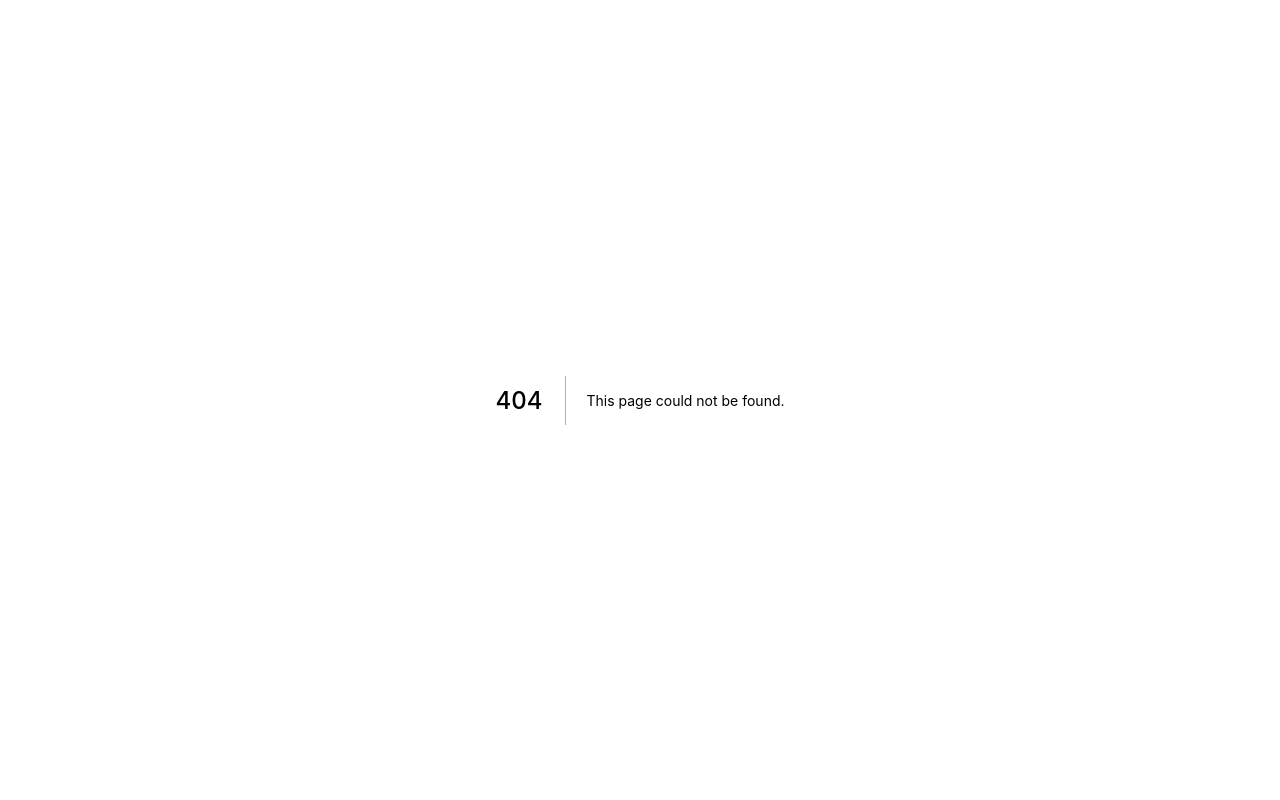
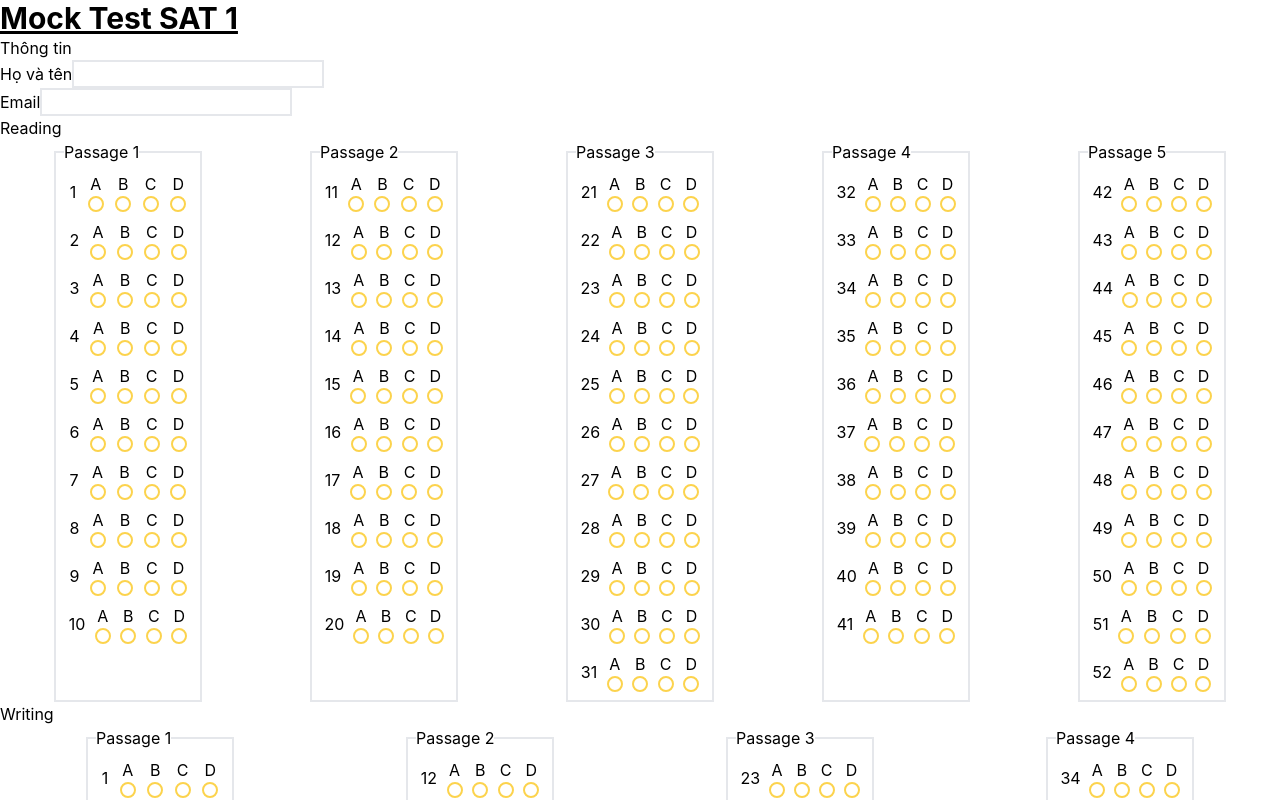
Before and after one commit to fp-tutor/website, a Next.js app: page /mock-tests/sat-2021-01-02 in a window 1280 px wide. Before the commit this address had no page. Shown: the top 800 px of the page. Built offline with nearby package versions, Linux system fonts and the light colour scheme.

Commit message:
Barebone skeleton
* Uncontrolled form input with hacky submit handler

* Tailwind for styling

* API to write data to Google Sheets

```diff
--- a/package.json
+++ b/package.json
@@ -8,6 +8,8 @@
     "lint": "next lint"
   },
   "dependencies": {
+    "@types/google-spreadsheet": "^3.1.5",
+    "google-spreadsheet": "^3.2.0",
     "next": "12.0.7",
     "react": "17.0.2",
     "react-dom": "17.0.2",
@@ -16,10 +18,13 @@
   "devDependencies": {
     "@types/node": "17.0.5",
     "@types/react": "17.0.38",
+    "autoprefixer": "^10.4.0",
     "eslint": "8.5.0",
     "eslint-config-next": "12.0.7",
     "eslint-config-prettier": "^8.3.0",
+    "postcss": "^8.4.5",
     "prettier": "2.5.1",
+    "tailwindcss": "^3.0.8",
     "typescript": "4.5.4"
   }
 }
--- /dev/null
+++ b/pages/api/submit.ts
@@ -0,0 +1,33 @@
+import type { NextApiRequest, NextApiResponse } from 'next'
+import { GoogleSpreadsheet } from 'google-spreadsheet'
+
+const envVars = [
+  'GOOGLE_SPREADSHEET_ID',
+  'GOOGLE_SERVICE_ACCOUNT_EMAIL',
+  'GOOGLE_PRIVATE_KEY'
+]
+
+for (const varName of envVars) {
+  if (!process.env[varName]) {
+    throw new Error(`No ${varName} environment variable set`)
+  }
+}
+
+export default async function handler(
+  req: NextApiRequest,
+  res: NextApiResponse
+) {
+  const doc = new GoogleSpreadsheet(process.env.GOOGLE_SPREADSHEET_ID)
+
+  await doc.useServiceAccountAuth({
+    client_email: process.env.GOOGLE_SERVICE_ACCOUNT_EMAIL,
+    private_key: process.env.GOOGLE_PRIVATE_KEY.replace(/\\n/g, "\n")
+  })
+  await doc.loadInfo()
+
+  const sheet = doc.sheetsByIndex[req.body.id-1]
+
+  await sheet.addRow(req.body.form)
+  console.log(req)
+  res.status(200).json({ result: "Hello" })
+}
--- /dev/null
+++ b/pages/mock-tests/sat-2021-01-02.tsx
@@ -0,0 +1,117 @@
+import { useRef } from 'react'
+import { useForm } from 'react-hook-form'
+import range from '../../utils/utils'
+
+const MultipleChoiceQuestion = ({ section, num }) => {
+  const keys = ['A', 'B', 'C', 'D']
+  const ans_list = keys.map((k, i) => {
+    const id = `${section}.${num}.${k}`
+    return (
+      <div className="flex flex-col content-center" key={`${section}.Q${k}`}>
+        <label htmlFor={id} className="text-center">
+          {k}
+        </label>
+        <input
+          type="radio"
+          name={`${section}.${num}`}
+          value={k}
+          id={id}
+          className="appearance-none w-4 h-4 rounded-full border-2 border-amber-300 checked:bg-amber-300"
+        />
+      </div>
+    )
+  })
+  return (
+    <div className="question w-32 flex flex-row justify-around my-2">
+      <div className="flex flex-col justify-center">
+        <p>{num}</p>
+      </div>
+      {ans_list}
+    </div>
+  )
+}
+
+const Passage = ({ section, num, first, last }) => {
+  const questions = range(first, last + 1, 1).map((i) => (
+    <MultipleChoiceQuestion section={section} num={i} key={`${num}.${i}`} />
+  ))
+  return (
+    <fieldset key={`${section}.Passage ${num}`} className="mx-2 border-2 px-2">
+      <legend>Passage {num}</legend>
+      {questions}
+    </fieldset>
+  )
+}
+
+export default function MockTest() {
+  const submitForm = async event => {
+    event.preventDefault()
+
+    const questions: string[] = range(1, 53, 1).map(i => `R.${i}`).concat(range(1, 44, 1).map(i => `W.${i}`))
+    const answers = Object.fromEntries(questions.map(q => [q, event.target[q].value]))
+    const form = {
+      "Họ và tên": event.target.fullname.value,
+      "Email": event.target.email.value,
+      ...answers
+    }
+
+    const body = {
+      id: 1,
+      form: form
+    }
+
+    console.log(body)
+
+    const res = await fetch('/api/submit', {
+      body: JSON.stringify(body),
+      headers: {
+        'Content-Type': 'application/json'
+      },
+      method: 'POST'
+    })
+    const result = await res.json()
+    console.log(result)
+  }
+  const start_nums = [1, 11, 21, 32, 42]
+  const starts = [...start_nums, 53]
+  const r_passages = [1, 2, 3, 4, 5].map((p) => (
+    <Passage key={`R.${p}`} section="R" num={p} first={starts[p - 1]} last={starts[p]-1} />
+  ))
+  const w_passages = [1, 2, 3, 4].map((p) => (
+    <Passage key={`W.${p}`} section="W" num={p} first={p*11 - 10} last={p*11} />
+  ))
+  return (
+    <>
+      <h1 className="text-3xl font-bold underline">Mock Test SAT 1</h1>
+      <form onSubmit={submitForm}>
+        <h2>Thông tin</h2>
+        <div>
+          <label htmlFor="fullname">Họ và tên</label>
+          <input
+            type="text"
+            id="fullname"
+            name="fullname"
+            size={20}
+            required
+            className="border-2"
+          />
+        </div>
+        <div>
+          <label htmlFor="email">Email</label>
+          <input
+            type="email"
+            id="email"
+            name="email"
+            size={20}
+            className="border-2"
+          />
+        </div>
+        <h2>Reading</h2>
+        <div className="flex flex-row flex-wrap justify-around">{r_passages}</div>
+        <h2>Writing</h2>
+        <div className="flex flex-row flex-wrap justify-around">{w_passages}</div>
+        <button type='submit'>Nộp bài</button>
+      </form>
+    </>
+  )
+}
--- /dev/null
+++ b/postcss.config.js
@@ -0,0 +1,6 @@
+module.exports = {
+  plugins: {
+    tailwindcss: {},
+    autoprefixer: {},
+  },
+}
--- a/styles/globals.css
+++ b/styles/globals.css
@@ -1,3 +1,7 @@
+@tailwind base;
+@tailwind components;
+@tailwind utilities;
+
 html,
 body {
   padding: 0;
--- /dev/null
+++ b/tailwind.config.js
@@ -0,0 +1,10 @@
+module.exports = {
+  content: [
+    './pages/**/*.{js,ts,jsx,tsx}',
+    './components/**/*.{js,ts,jsx,tsx}',
+  ],
+  theme: {
+    extend: {},
+  },
+  plugins: [],
+}
--- /dev/null
+++ b/utils/utils.ts
@@ -0,0 +1,9 @@
+const range = (start: number, end: number, step: number) => {
+  let result: number[] = []
+  for (let i = start; i < end; i += step) {
+    result.push(i)
+  }
+  return result
+}
+
+export default range
```
Also changed, not shown: 1 other file (tests, documents, lock files or other folders).
